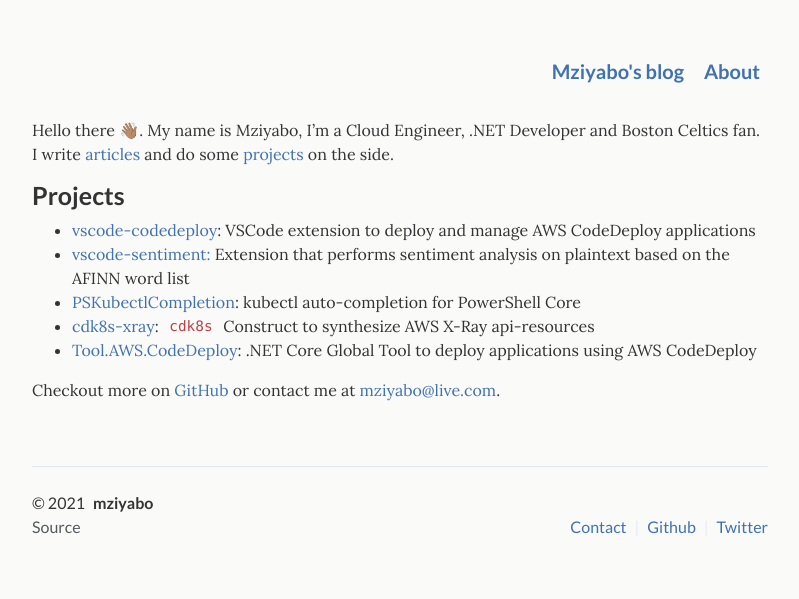
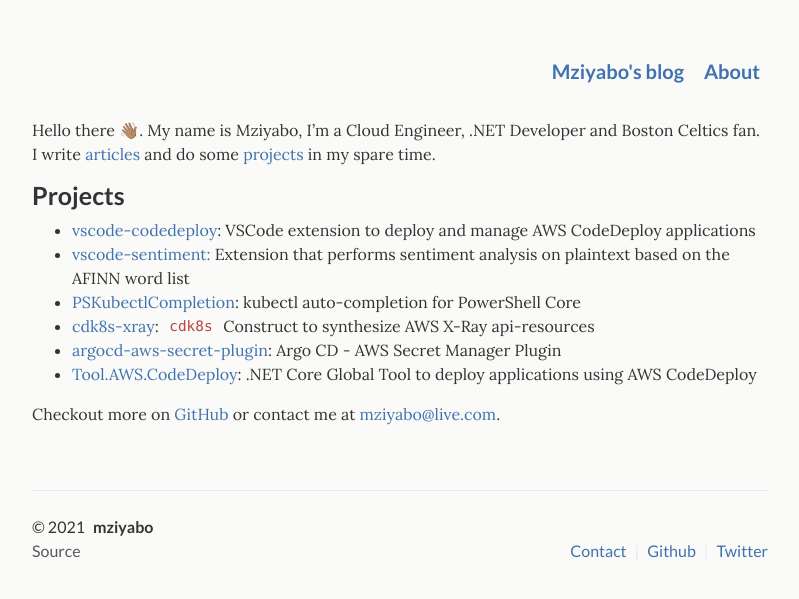
Before and after one commit to mziyabo/mziyabo.github.io, a Jekyll site: the page built from _pages/about.md, in a window 1280 px wide. Shown: the top 599 px of the page, without its empty margins (240-1039 px from the left). Built offline with Jekyll 4.4.1, drawn with Linux system fonts in a browser that asks for light colours.

Commit message:
about updates

```diff
--- a/_pages/about.md
+++ b/_pages/about.md
@@ -17,8 +17,7 @@ permalink: /about/
 </figure> -->
 {:/}
 
-Hello there 👋🏽. My name is Mziyabo, I'm a Cloud Engineer, .NET Developer and Boston Celtics fan. I write [articles](/articles) and do some [projects](#Projects) on the side.
-
+Hello there 👋🏽. My name is Mziyabo, I'm a Cloud Engineer, .NET Developer and Boston Celtics fan. I write [articles](/articles) and do some [projects](#Projects) in my spare time.
 
 ### Projects
 
@@ -26,8 +25,8 @@ Hello there 👋🏽. My name is Mziyabo, I'm a Cloud Engineer, .NET Developer a
 - [vscode-sentiment:](https://marketplace.visualstudio.com/items?itemName=mziyabo.vscode-sentiment) Extension that performs sentiment analysis on plaintext based on the AFINN word list
 - [PSKubectlCompletion](https://www.powershellgallery.com/packages/PSKubectlCompletion/0.0.1): kubectl auto-completion for PowerShell Core
 - [cdk8s-xray](https://www.npmjs.com/package/cdk8s-xray): `cdk8s` Construct to synthesize AWS X-Ray api-resources
-- [Tool.AWS.CodeDeploy](https://www.nuget.org/packages/Tool.AWS.CodeDeploy/): .NET Core Global Tool to deploy
-                applications using AWS CodeDeploy
+- [argocd-aws-secret-plugin](https://github.com/mziyabo/argocd-aws-secret-plugin): Argo CD - AWS Secret Manager Plugin
+- [Tool.AWS.CodeDeploy](https://www.nuget.org/packages/Tool.AWS.CodeDeploy/): .NET Core Global Tool to deploy applications using AWS CodeDeploy
 
 
 Checkout more on [GitHub](https://github.com/mziyabo) or contact me at [mziyabo@live.com](mailto:mziyabo@live.com).
```
